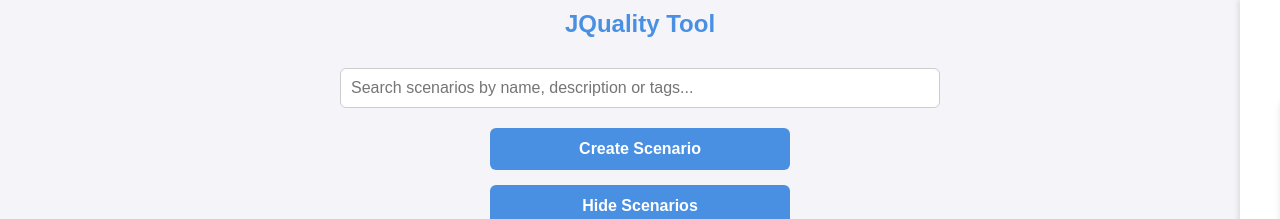
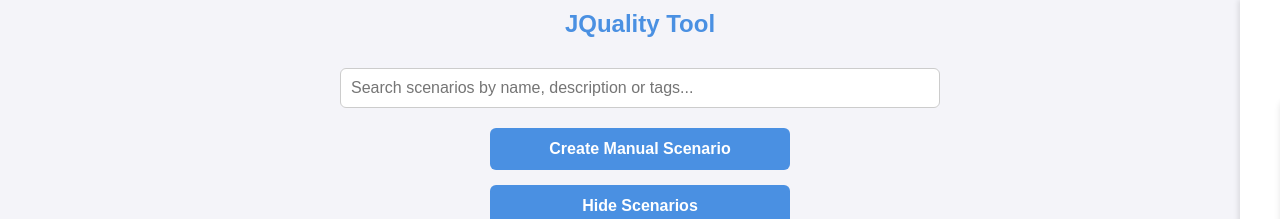
Before and after one commit to oliveirahelder/JQuality, a React (Create React App) app in the folder frontend/: page / in a window 1280 px wide. Shown: the top 219 px of the page. Built offline with nearby package versions, Linux system fonts and the light colour scheme; no server answers.

Commit message:
mudança de nome do botão scenario manual

```diff
--- a/frontend/src/App.js
+++ b/frontend/src/App.js
@@ -216,7 +216,7 @@ function App() {
 
       {/* Botões principais */}
       <div className="main-buttons">
-        <button onClick={() => setShowDrawer(true)}>Create Scenario</button>
+        <button onClick={() => setShowDrawer(true)}>Create Manual Scenario</button>
         <button onClick={() => setShowScenarios(!showScenarios)}>
           {showScenarios ? 'Hide Scenarios' : 'Show Scenarios'}
         </button>
```
